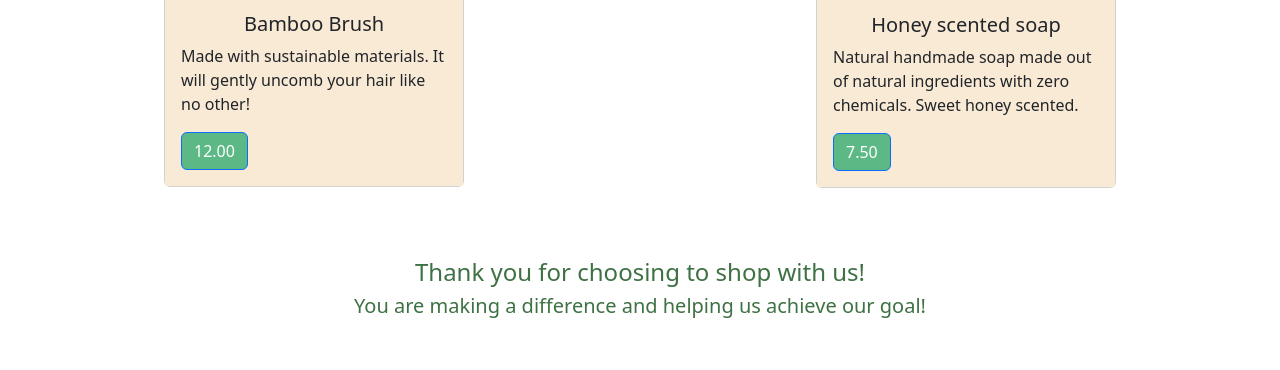
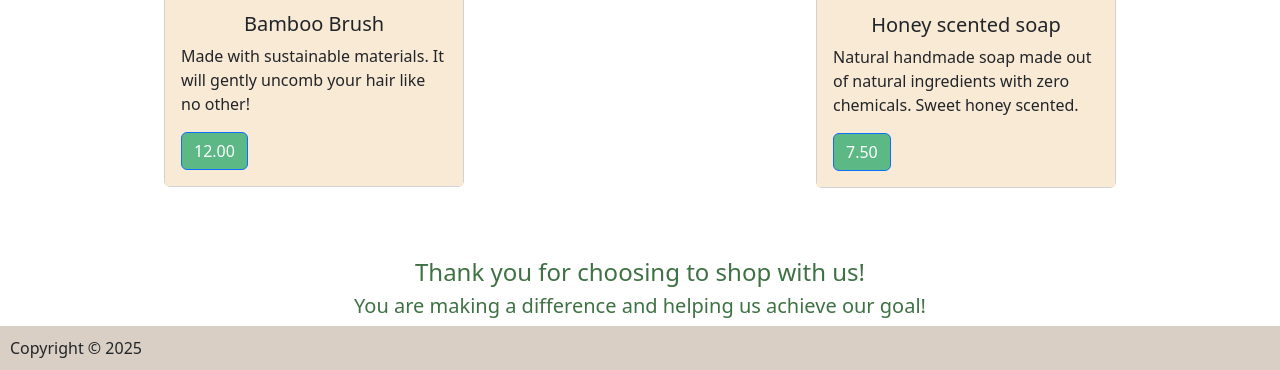
Before and after one commit to elenk7/EcoNest, a plain HTML site: page Index2.html in a window 1280 px wide. Shown: the part 1609-1979 px from the top of the page. Before the commit the page ends 1935 px from the top, so only its background shows below. Drawn offline with nearby package versions, Linux system fonts and the light colour scheme.

Commit message:
index 2 final

```diff
--- a/Index2.html
+++ b/Index2.html
@@ -398,6 +398,7 @@
       <h4>Thank you for choosing to shop with us!</h4>
       <h5>You are making a difference and helping us achieve our goal!</h5>
     </div>
+    <footer>Copyright © 2025</footer>
     <script
       src="https://cdn.jsdelivr.net/npm/bootstrap@5.3.8/dist/js/bootstrap.bundle.min.js"
       integrity="sha384-FKyoEForCGlyvwx9Hj09JcYn3nv7wiPVlz7YYwJrWVcXK/BmnVDxM+D2scQbITxI"
--- a/style2.css
+++ b/style2.css
@@ -73,3 +73,10 @@ h5 {
 .card-body {
   background-color: rgb(249, 234, 214);
 }
+footer {
+  background-color: rgb(218, 207, 196);
+  padding: 10px;
+}
+#talk {
+  margin-left: 10px;
+}
```
